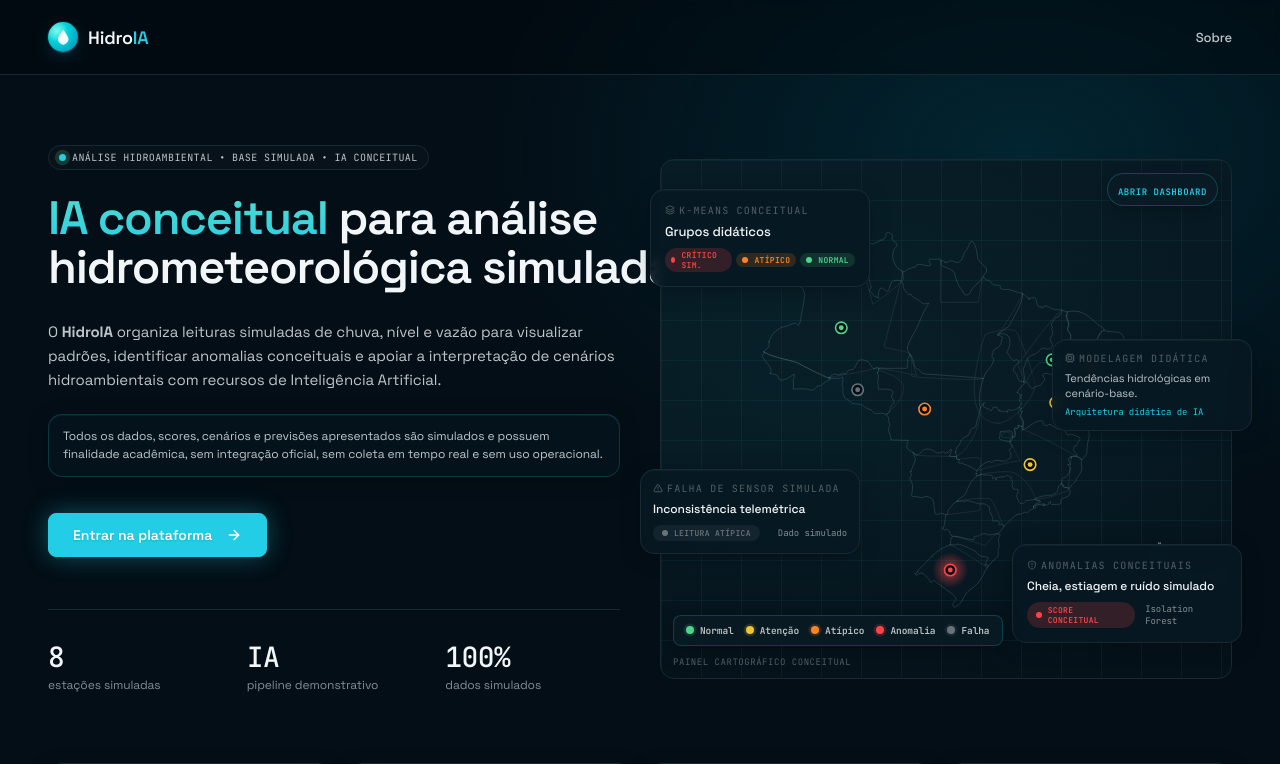
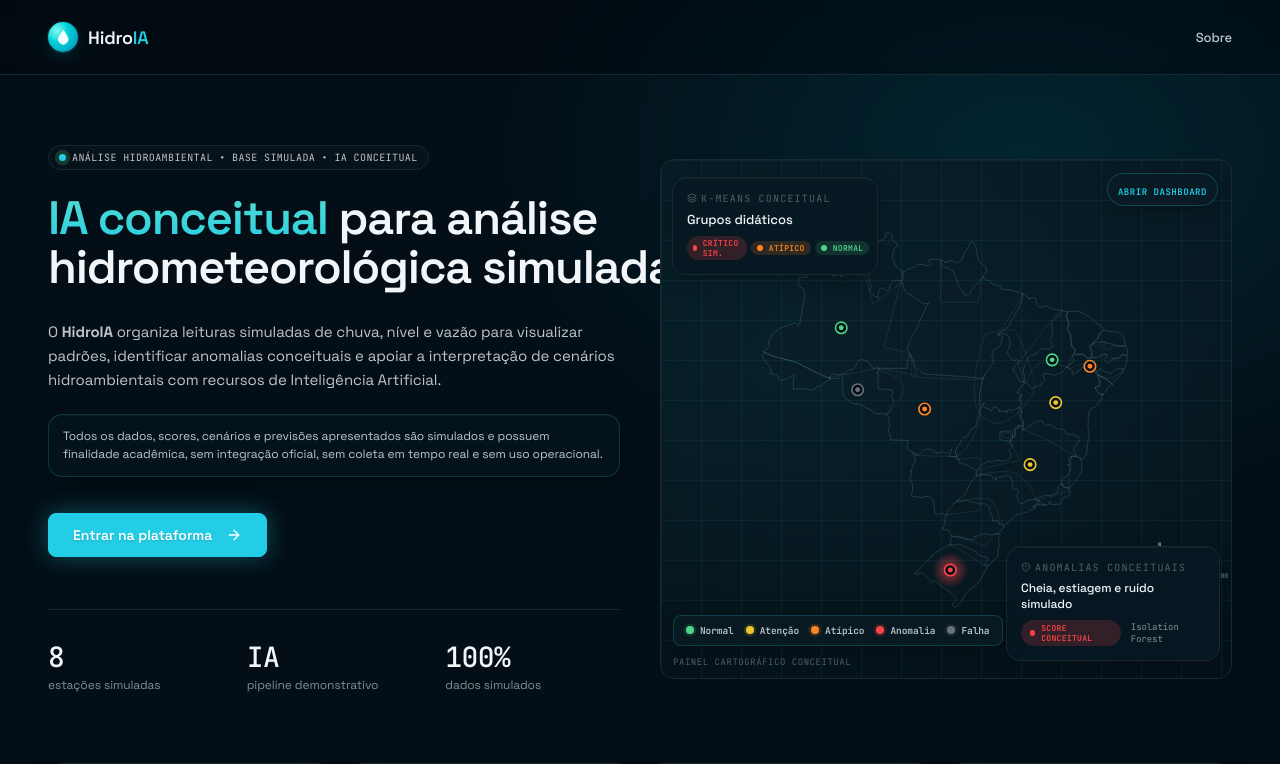
Before and after one commit to miranda-1/hidroia-brasil-ts, a React (Vite) app: page / in a window 1280 px wide. Shown: the top 764 px of the page. Built offline with nearby package versions, Linux system fonts and the light colour scheme.

Commit message:
feat: ajuste no bug do mapa da homepage

```diff
--- a/src/index.css
+++ b/src/index.css
@@ -827,6 +827,89 @@ button { font-family: inherit; cursor: pointer; }
   box-shadow: 0 0 12px oklch(0.78 0.13 210 / 0.2);
 }
 
+.landing-hero-visual {
+  min-width: 0;
+}
+
+.landing-float-card {
+  position: absolute;
+  z-index: 4;
+  pointer-events: none;
+}
+
+.landing-float-kmeans {
+  top: 30px;
+  left: -10px;
+  width: 220px;
+}
+
+.landing-float-anomalies {
+  bottom: 36px;
+  right: -10px;
+  width: 230px;
+}
+
+.landing-float-modeling {
+  top: 180px;
+  right: -20px;
+  width: 200px;
+}
+
+.landing-float-failure {
+  top: 310px;
+  left: -20px;
+  width: 220px;
+}
+
+@media (max-width: 1600px) {
+  .landing-float-kmeans {
+    left: 8px;
+    width: 206px;
+  }
+
+  .landing-float-anomalies {
+    right: 8px;
+    width: 214px;
+  }
+
+  .landing-float-modeling {
+    right: 8px;
+    width: 188px;
+  }
+
+  .landing-float-failure {
+    left: 8px;
+    width: 206px;
+  }
+}
+
+@media (max-width: 1400px) {
+  .landing-float-modeling,
+  .landing-float-failure {
+    display: none;
+  }
+
+  .landing-float-kmeans {
+    top: 18px;
+    left: 12px;
+  }
+
+  .landing-float-anomalies {
+    right: 12px;
+    bottom: 18px;
+  }
+}
+
+@media (max-width: 1240px) {
+  .landing-float-card {
+    display: none;
+  }
+
+  .landing-map-interactive .map-landing {
+    height: clamp(320px, 52vw, 460px) !important;
+  }
+}
+
 /* ── Global interactive micro-interactions ─────────── */
 
 .interactive-action {
--- a/src/pages/Landing.tsx
+++ b/src/pages/Landing.tsx
@@ -176,7 +176,7 @@ export const Landing: React.FC<LandingProps> = ({ go }) => {
         </div>
 
         {/* Hero visual — abstract map + floating cards */}
-        <div style={{ position: "relative" }}>
+        <div className="landing-hero-visual" style={{ position: "relative" }}>
           <div
             onClick={() => go("dashboard")}
             onKeyDown={(e) => {
@@ -208,8 +208,7 @@ export const Landing: React.FC<LandingProps> = ({ go }) => {
           </div>
 
           {/* Floating cards */}
-          <div className="card" style={{
-            position: "absolute", top: 30, left: -10, width: 220,
+          <div className="card landing-float-card landing-float-kmeans" style={{
             padding: 14, backdropFilter: "blur(6px)",
             background: "oklch(0.20 0.03 235 / 0.92)",
             boxShadow: "var(--shadow-card)"
@@ -227,8 +226,7 @@ export const Landing: React.FC<LandingProps> = ({ go }) => {
             </div>
           </div>
 
-          <div className="card" style={{
-            position: "absolute", bottom: 36, right: -10, width: 230,
+          <div className="card landing-float-card landing-float-anomalies" style={{
             padding: 14, backdropFilter: "blur(6px)",
             background: "oklch(0.20 0.03 235 / 0.92)",
             boxShadow: "var(--shadow-card)"
@@ -245,8 +243,7 @@ export const Landing: React.FC<LandingProps> = ({ go }) => {
             </div>
           </div>
 
-          <div className="card" style={{
-            position: "absolute", top: 180, right: -20, width: 200,
+          <div className="card landing-float-card landing-float-modeling" style={{
             padding: 12, backdropFilter: "blur(6px)",
             background: "oklch(0.20 0.03 235 / 0.92)",
             boxShadow: "var(--shadow-card)"
@@ -262,8 +259,7 @@ export const Landing: React.FC<LandingProps> = ({ go }) => {
             </div>
           </div>
 
-          <div className="card" style={{
-            position: "absolute", top: 310, left: -20, width: 220,
+          <div className="card landing-float-card landing-float-failure" style={{
             padding: 12, backdropFilter: "blur(6px)",
             background: "oklch(0.20 0.03 235 / 0.92)",
             boxShadow: "var(--shadow-card)"
@@ -294,7 +290,7 @@ export const Landing: React.FC<LandingProps> = ({ go }) => {
         {[
           { ico: <Database size={16} />, title: "Base simulada", body: "Organiza estações hidrometeorológicas mockadas com chuva, nível, vazão, score e qualidade dos dados." },
           { ico: <BrainCircuit size={16} />, title: "Análise conceitual", body: "Demonstra scores, agrupamentos e detecção conceitual de anomalias com finalidade didática." },
-          { ico: <Cpu size={16} />, title: "Previsão didática", body: "Apresenta uma arquitetura conceitual para estimar tendências hidrológicas, sem uso operacional." },
+          { ico: <Cpu size={16} />, title: "Modelagem didática", body: "Apresenta uma estrutura conceitual para interpretar tendências hidrológicas, sem uso operacional." },
           { ico: <Layers size={16} />, title: "Interpretação acadêmica", body: "Transforma cenários simulados em leituras didáticas para apoiar a apresentação do DAC." },
         ].map((f, i) => (
           <div key={i} className="card">
```
